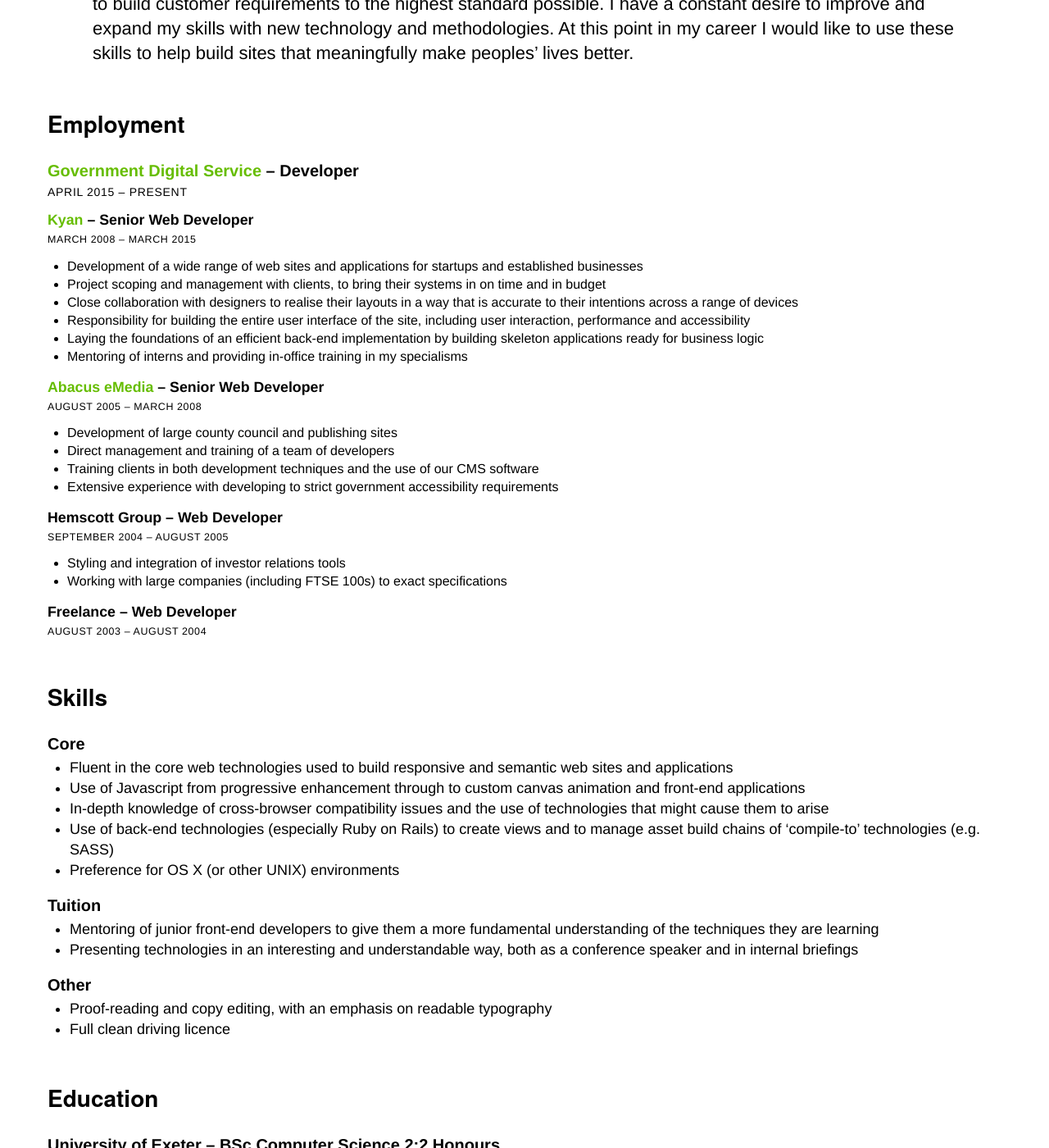
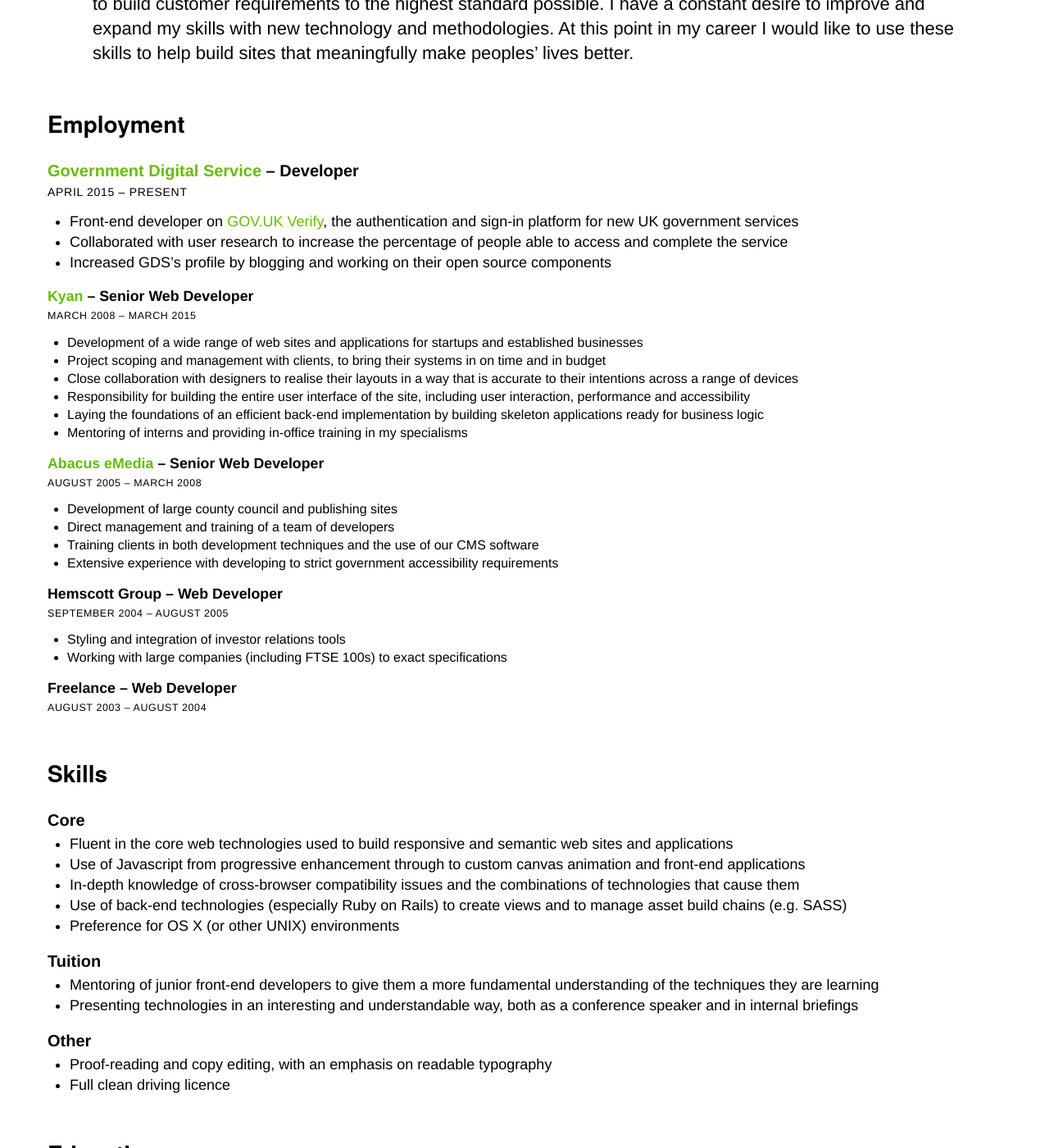
Before and after one commit to robinwhittleton/reala.net, a Jekyll site: the page built from cv.html, in a window 1280 px wide and 1400 px high, scrolled down 452 px. Shown: the whole window at 82% size. Built offline with Jekyll 4.4.1, drawn with Linux system fonts in a browser that asks for light colours.

Commit message:
Fix validation oops

```diff
--- a/_includes/header.html
+++ b/_includes/header.html
@@ -6,7 +6,7 @@
     <ul>
       <li><a href="/">Portfolio</a></li>
       <li><a href="/cv">Curriculum Vitae</a></li>
-    </div>
+    </ul>
   </nav>
 
 </header>
--- a/cv.html
+++ b/cv.html
@@ -39,6 +39,11 @@
 			<li>
 				<h3><a href="https://gds.blog.gov.uk/about/">Government Digital Service</a> – Developer</h3>
 				<p class="meta"><time datetime="2015-04">April 2015</time> – present</p>
+				<ul>
+					<li>Front-end developer on <a href="https://www.gov.uk/government/publications/introducing-govuk-verify/introducing-govuk-verify">GOV.UK Verify</a>, the authentication and sign-in platform for new UK government services</li>
+					<li>Collaborated with user research to increase the percentage of people able to access and complete the service</li>
+					<li>Increased GDS’s profile by blogging and working on their open source components</li>
+				</ul>
 			</li>
 			<li>
 				<h3><a href="http://kyan.com">Kyan</a> – Senior Web Developer</h3>
@@ -83,8 +88,8 @@
 		<ul>
 			<li>Fluent in the core web technologies used to build responsive and semantic web sites and applications</li>
 			<li>Use of Javascript from progressive enhancement through to custom canvas animation and front-end applications</li>
-			<li>In-depth knowledge of cross-browser compatibility issues and the use of technologies that might cause them to arise</li>
-			<li>Use of back-end technologies (especially Ruby on Rails) to create views and to manage asset build chains of ‘compile-to’ technologies (e.g. SASS)</li>
+			<li>In-depth knowledge of cross-browser compatibility issues and the combinations of technologies that cause them</li>
+			<li>Use of back-end technologies (especially Ruby on Rails) to create views and to manage asset build chains (e.g. SASS)</li>
 			<li>Preference for OS X (or other UNIX) environments</li>
 		</ul>
 		<h3>Tuition</h3>
@@ -129,7 +134,7 @@
 		<p>References supplied upon request.</p>
 	</section>
 
-	<section id="references">
+	<section id="download">
 		<h2>Download</h2>
 		<ul>
 			<li><a href="/files/robin_whittleton_cv.pdf">CV in PDF format</a></li>
```
